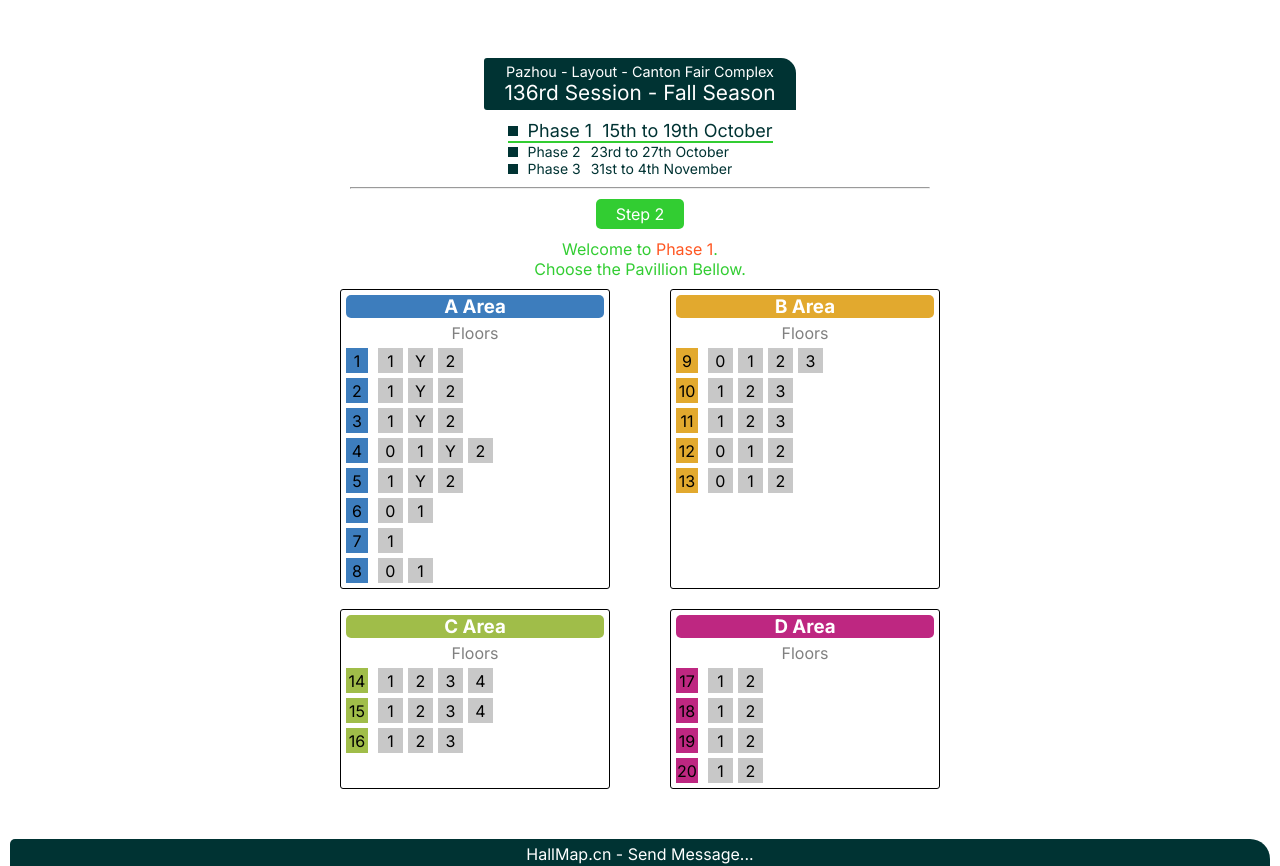
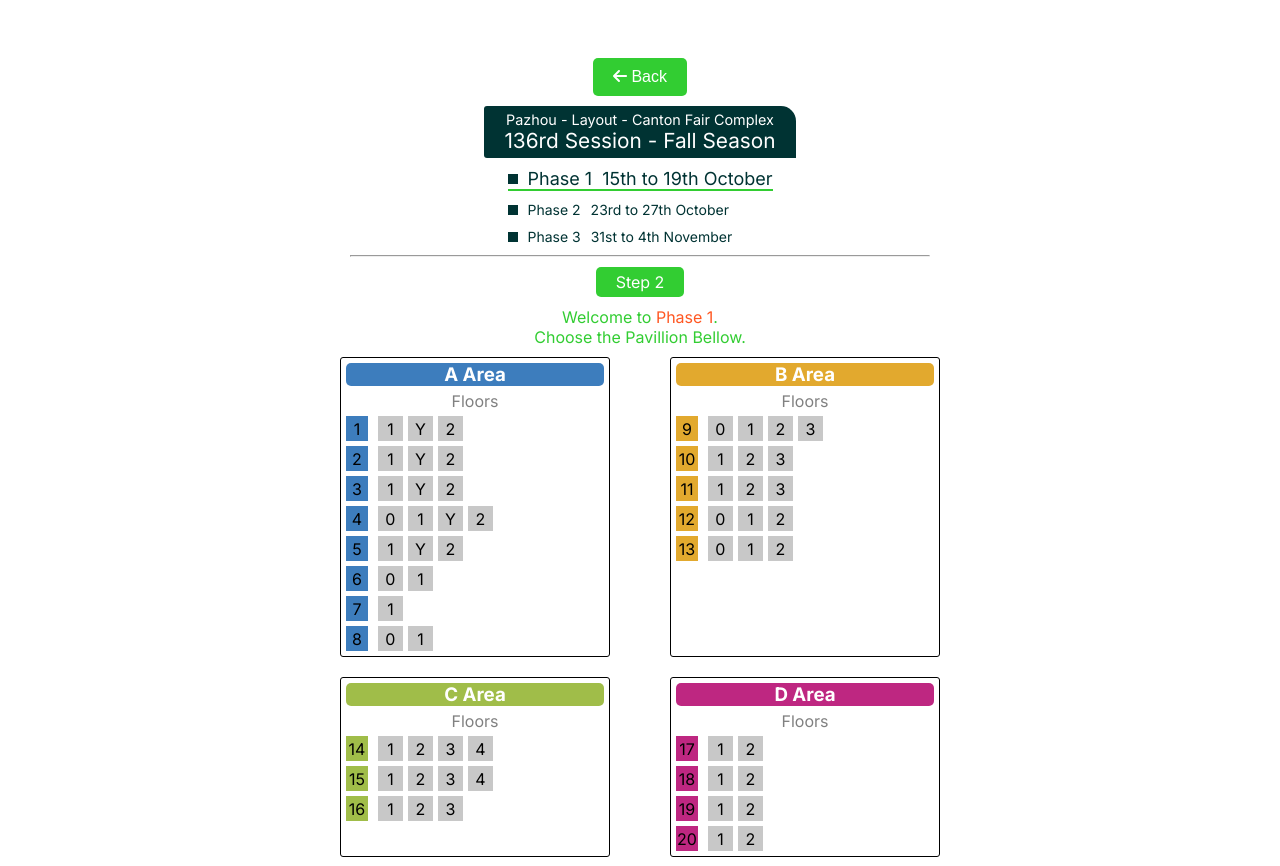
Before and after one commit to vitaotl/canton-fair, a Next.js app: page /step2 in a window 1280 px wide. Shown: the top 866 px of the page. Built offline with nearby package versions, Linux system fonts and the light colour scheme.

Commit message:
add https

```diff
--- /dev/null
+++ b/app/components/backButton/BackButton.tsx
@@ -0,0 +1,20 @@
+import { faArrowLeft } from "@fortawesome/free-solid-svg-icons"
+import { FontAwesomeIcon } from "@fortawesome/react-fontawesome"
+import { useRouter } from "next/navigation"
+import React from "react"
+
+const BackButton: React.FC = () => {
+  const router = useRouter()
+
+  const handleBackClick = () => {
+    router.back()
+  }
+
+  return (
+    <button onClick={handleBackClick} className="backButton">
+      <FontAwesomeIcon icon={faArrowLeft} /> Back
+    </button>
+  )
+}
+
+export default BackButton
--- a/app/components/floors/Floors.tsx
+++ b/app/components/floors/Floors.tsx
@@ -8,6 +8,7 @@
 import { areas, categories } from "@/lib/data"
 import { useRouter } from "next/navigation"
 import Aisle from "../aisle/Aisle"
+import BackButton from "../backButton/BackButton"
 
 const Floors: React.FC = () => {
   const { area, floor, setFloor, phase } = useContext<any>(Context)
@@ -35,9 +36,10 @@
     if (index === 0) return
     setFloor(`${pavillion}.${floors[index - 1]}`)
   }
-  const goback = () => {}
+
   return (
     <div className={styles.container}>
+      <BackButton />
       <div className="topHeader">
         <p className="subtext">Pazhou - Layout - Canton Fair Complex</p>
         <p className="text"> 136rd Session - Fall Season</p>
--- a/app/components/modal/modal.module.css
+++ b/app/components/modal/modal.module.css
@@ -14,6 +14,7 @@
 .textarea {
   width: 100%;
   height: 300px;
+  font-size: 16px;
 }
 
 .buttons {
--- a/app/components/phases/Phases.tsx
+++ b/app/components/phases/Phases.tsx
@@ -5,7 +5,7 @@
 import getPhases from "@/utils/getPhases"
 
 const Phases: React.FC = () => {
-  const { phase } = useContext<any>(Context)
+  const { phase, setPhase } = useContext<any>(Context)
   const phases = getPhases(136)
 
   return (
@@ -20,6 +20,7 @@
                 ? { borderBottom: "2px solid var(--green)", fontSize: "18px" }
                 : undefined
             }
+            onClick={() => setPhase(index + 1)}
           >
             <div className={styles.colored}></div>
             <p className={styles.phaseTitle}>{p.name}</p>
--- a/app/components/phases/phases.module.css
+++ b/app/components/phases/phases.module.css
@@ -2,6 +2,7 @@
 .phases {
   display: flex;
   flex-direction: column;
+  gap: 10px;
 }
 
 .phase {
--- a/app/components/step2/Step2Page.tsx
+++ b/app/components/step2/Step2Page.tsx
@@ -5,12 +5,15 @@
 
 import styles from "./step2.module.css"
 import Phases from "../phases/Phases"
+import BackButton from "../backButton/BackButton"
 
 const Step2Page: React.FC = () => {
   const { phase, setPhase } = useContext<any>(Context)
 
+
   return (
     <div className={styles.container}>
+      <BackButton />
       <div className="topHeader">
         <p className="subtext">Pazhou - Layout - Canton Fair Complex</p>
         <p className="text"> 136rd Session - Fall Season</p>
--- a/app/components/step3/Step3Page.tsx
+++ b/app/components/step3/Step3Page.tsx
@@ -7,6 +7,7 @@
 import Phases from "../phases/Phases"
 import { areas } from "@/lib/data"
 import IndividualArea from "../individualArea/IndividualArea"
+import BackButton from "../backButton/BackButton"
 
 const Step3Page: React.FC = () => {
   const { area, floor } = useContext<any>(Context)
@@ -14,6 +15,7 @@
   console.log(selectedArea)
   return (
     <div className={styles.container}>
+      <BackButton />
       <div className="topHeader">
         <p className="subtext">Pazhou - Layout - Canton Fair Complex</p>
         <p className="text"> 136rd Session - Fall Season</p>
--- a/app/globals.css
+++ b/app/globals.css
@@ -25,24 +25,20 @@
     --background-end-rgb: 0, 0, 0;
 
     --primary-glow: radial-gradient(rgba(1, 65, 255, 0.4), rgba(1, 65, 255, 0));
-    --secondary-glow: linear-gradient(
-      to bottom right,
+    --secondary-glow: linear-gradient(to bottom right,
         rgba(1, 65, 255, 0),
         rgba(1, 65, 255, 0),
-      rgba(1, 65, 255, 0.3)
-    );
+        rgba(1, 65, 255, 0.3));
 
     --tile-start-rgb: 2, 13, 46;
     --tile-end-rgb: 2, 5, 19;
-    --tile-border: conic-gradient(
-      #ffffff80,
+    --tile-border: conic-gradient(#ffffff80,
         #ffffff40,
         #ffffff30,
         #ffffff20,
         #ffffff10,
         #ffffff10,
-      #ffffff80
-    );
+        #ffffff80);
 
     --callout-rgb: 20, 20, 20;
     --callout-border-rgb: 108, 108, 108;
@@ -65,12 +61,9 @@
 
 body {
   color: rgb(var(--foreground-rgb));
-  background: linear-gradient(
-      to bottom,
+  background: linear-gradient(to bottom,
       transparent,
-      rgb(var(--background-end-rgb))
-    )
-    rgb(var(--background-start-rgb));
+      rgb(var(--background-end-rgb))) rgb(var(--background-start-rgb));
 }
 
 a {
@@ -83,7 +76,7 @@
   flex-direction: column;
   justify-content: space-between;
   align-items: center;
-  padding: 3rem 10px 0 10px;
+  padding: 3rem 10px;
 }
 
 .container {
@@ -108,7 +101,7 @@
   border-radius: 5px 20px 0 0;
   margin-top: 50px;
 
-  width: 100%;
+  width: 300px;
   text-align: center;
 
   background-color: var(--green2);
@@ -143,6 +136,16 @@
   background-color: var(--green);
 }
 
+.backButton {
+  background-color: var(--green);
+  color: white;
+  border: none;
+  padding: 10px 20px;
+  font-size: 16px;
+  cursor: pointer;
+  border-radius: 5px;
+}
+
 @media (prefers-color-scheme: dark) {
   html {
     color-scheme: dark;
--- a/app/step2/page.tsx
+++ b/app/step2/page.tsx
@@ -8,6 +8,7 @@
 export default function Step2() {
   return (
     <div className={styles.step2container}>
+
       <Step2Page />
       <div className={styles.areas}>
         {areas.map((area) => (
--- a/package.json
+++ b/package.json
@@ -9,6 +9,9 @@
     "lint": "next lint"
   },
   "dependencies": {
+    "@fortawesome/free-solid-svg-icons": "^6.6.0",
+    "@fortawesome/react-fontawesome": "^0.2.2",
+    "https": "^1.0.0",
     "mysql2": "^3.11.2",
     "next": "14.2.7",
     "react": "^18",
```
Also changed, not shown: server.js (+25 -6 lines), 1 other file (tests, documents, lock files or other folders). Lines whose indentation alone changed are shown as unchanged.
